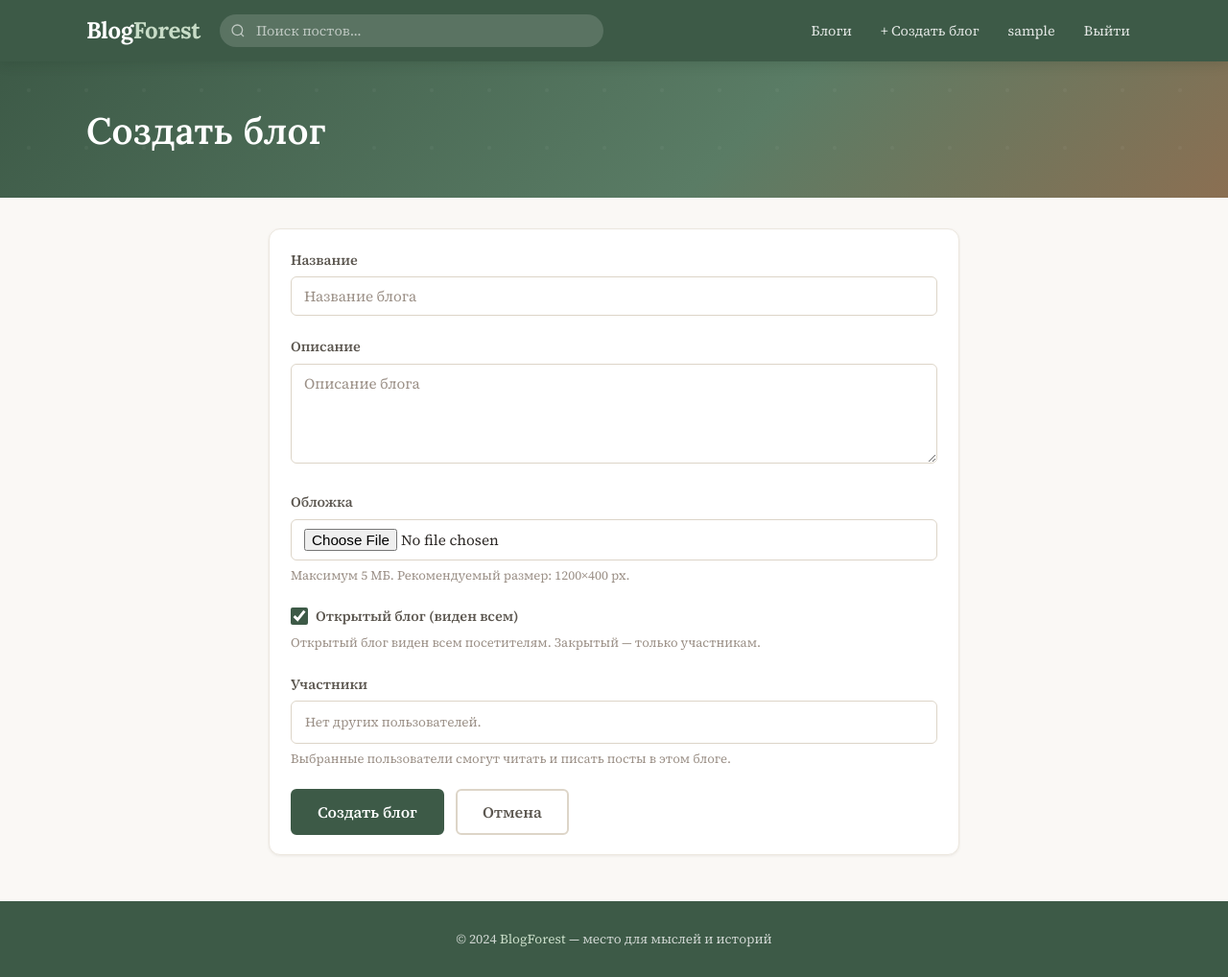
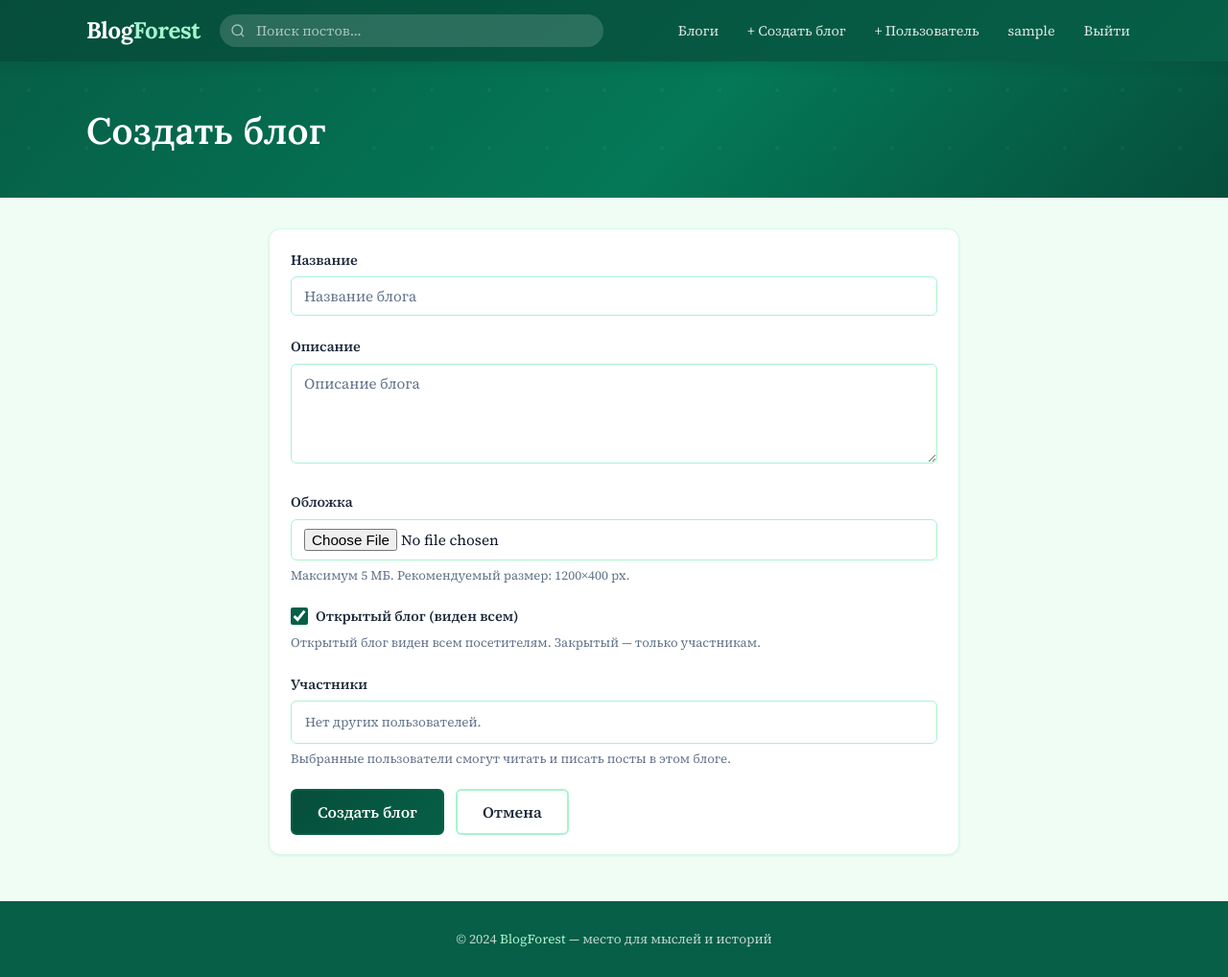
Before and after one commit to PvlKr16/Blogforest, a Django app: page /blogs/create/ in a window 1280 px wide. Shown: the whole page at 96% size. Run offline with Django 4.2, Linux system fonts and the light colour scheme; the visitor is signed in with stand-in values (Sample User, id 1); data comes from the database, SQL or seed files in the repository.

Commit message:
color scheme changed; registration revised

```diff
--- a/blogapp/static/blogapp/css/main.css
+++ b/blogapp/static/blogapp/css/main.css
@@ -7,37 +7,37 @@
 
 /* ── Variables ──────────────────────────────────────────────── */
 :root {
-  --green-deep:   #3d5a47;
-  --green-mid:    #5a7c65;
-  --green-soft:   #8aab8f;
-  --green-pale:   #c8dcc7;
-  --green-mist:   #eaf2e8;
+  --green-deep:   #065f46;
+  --green-mid:    #047857;
+  --green-soft:   #34d399;
+  --green-pale:   #a7f3d0;
+  --green-mist:   #d1fae5;
 
-  --stone-dark:   #5c5750;
-  --stone-mid:    #8c8278;
-  --stone-soft:   #b8b0a4;
-  --stone-pale:   #e0d9d0;
-  --stone-mist:   #f5f2ee;
+  --stone-dark:   #1e293b;
+  --stone-mid:    #475569;
+  --stone-soft:   #94a3b8;
+  --stone-pale:   #cbd5e1;
+  --stone-mist:   #f1f5f9;
 
-  --bark-dark:    #5c4a35;
-  --bark-mid:     #8b6f52;
-  --bark-soft:    #b99470;
-  --bark-pale:    #ddc9b0;
-  --bark-mist:    #f7f0e6;
+  --bark-dark:    #0f172a;
+  --bark-mid:     #1e293b;
+  --bark-soft:    #334155;
+  --bark-pale:    #64748b;
+  --bark-mist:    #f8fafc;
 
-  --text-primary:   #2d2926;
-  --text-secondary: #5c5750;
-  --text-muted:     #9c9188;
-  --text-light:     #f5f2ee;
+  --text-primary:   #0f172a;
+  --text-secondary: #1e293b;
+  --text-muted:     #64748b;
+  --text-light:     #f0fdf4;
 
-  --surface:        #faf8f5;
+  --surface:        #f0fdf4;
   --surface-card:   #ffffff;
-  --border:         #ddd5c8;
-  --border-light:   #ece7df;
+  --border:         #a7f3d0;
+  --border-light:   #d1fae5;
 
-  --shadow-sm:  0 1px 3px rgba(60,45,30,.08);
-  --shadow-md:  0 4px 16px rgba(60,45,30,.10);
-  --shadow-lg:  0 8px 32px rgba(60,45,30,.13);
+  --shadow-sm:  0 1px 3px rgba(6,95,70,.08);
+  --shadow-md:  0 4px 16px rgba(6,95,70,.12);
+  --shadow-lg:  0 8px 32px rgba(6,95,70,.16);
 
   --radius-sm:  6px;
   --radius-md:  12px;
@@ -96,7 +96,7 @@ h1,h2,h3,h4,h5,h6 {
 
 /* ── Header ─────────────────────────────────────────────────── */
 .site-header {
-  background: var(--green-deep);
+  background: linear-gradient(135deg, #064e3b 0%, #065f46 100%);
   height: var(--header-h);
   position: sticky;
   top: 0;
@@ -204,7 +204,7 @@ h1,h2,h3,h4,h5,h6 {
 
 /* ── Hero / Page Title ──────────────────────────────────────── */
 .page-hero {
-  background: linear-gradient(135deg, var(--green-deep) 0%, var(--green-mid) 60%, var(--bark-mid) 100%);
+  background: linear-gradient(135deg, #065f46 0%, #047857 55%, #064e3b 100%);
   padding: 48px 0 36px;
   position: relative;
   overflow: hidden;
@@ -362,7 +362,7 @@ h1,h2,h3,h4,h5,h6 {
 .btn:focus-visible { outline: 3px solid var(--green-pale); outline-offset: 2px; }
 
 .btn-primary {
-  background: var(--green-deep);
+  background: linear-gradient(135deg, #064e3b 0%, #065f46 100%);
   color: #fff;
   border-color: var(--green-deep);
 }
--- a/blogapp/templates/blogapp/base.html
+++ b/blogapp/templates/blogapp/base.html
@@ -29,11 +29,13 @@
         <a href="{% url 'blog_list' %}" class="nav-link">Блоги</a>
         {% if user.is_authenticated %}
           <a href="{% url 'blog_create' %}" class="nav-link">+ Создать блог</a>
+          {% if user.is_staff %}
+          <a href="{% url 'register' %}" class="nav-link">+ Пользователь</a>
+          {% endif %}
           <a href="{% url 'profile' user.username %}" class="nav-link">{{ user.username }}</a>
           <a href="{% url 'logout' %}" class="nav-link">Выйти</a>
         {% else %}
           <a href="{% url 'login' %}" class="nav-link">Войти</a>
-          <a href="{% url 'register' %}" class="nav-link nav-btn">Регистрация</a>
         {% endif %}
       </nav>
 
--- a/blogapp/views.py
+++ b/blogapp/views.py
@@ -17,16 +17,17 @@ from .forms import (
 
 # ─── Auth ───────────────────────────────────────────────────────────────────
 
+@login_required
 def register_view(request):
-    if request.user.is_authenticated:
+    if not request.user.is_staff:
+        messages.error(request, 'Регистрация новых пользователей доступна только администратору.')
         return redirect('home')
     if request.method == 'POST':
         form = RegistrationForm(request.POST)
         if form.is_valid():
-            user = form.save()
-            login(request, user)
-            messages.success(request, f'Добро пожаловать, {user.username}!')
-            return redirect('home')
+            form.save()
+            messages.success(request, f'Пользователь «{form.cleaned_data["username"]}» успешно создан.')
+            return redirect('register')
     else:
         form = RegistrationForm()
     return render(request, 'blogapp/auth/register.html', {'form': form})
```
Also changed, not shown: other parts of blogapp/static/blogapp/css/main.css (+13 -13 lines), blogapp/templates/blogapp/auth/register.html (+4 -4 lines).
